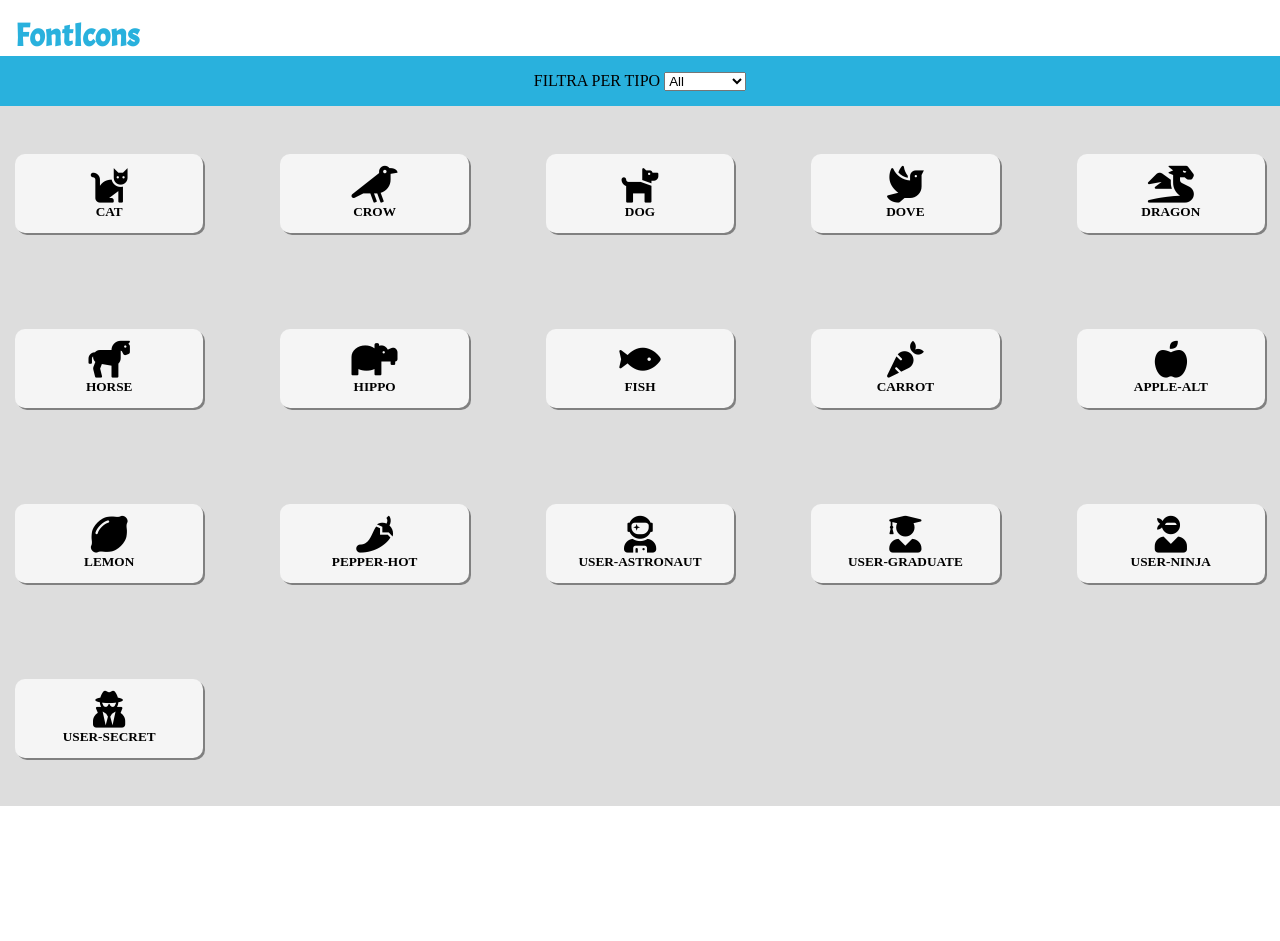
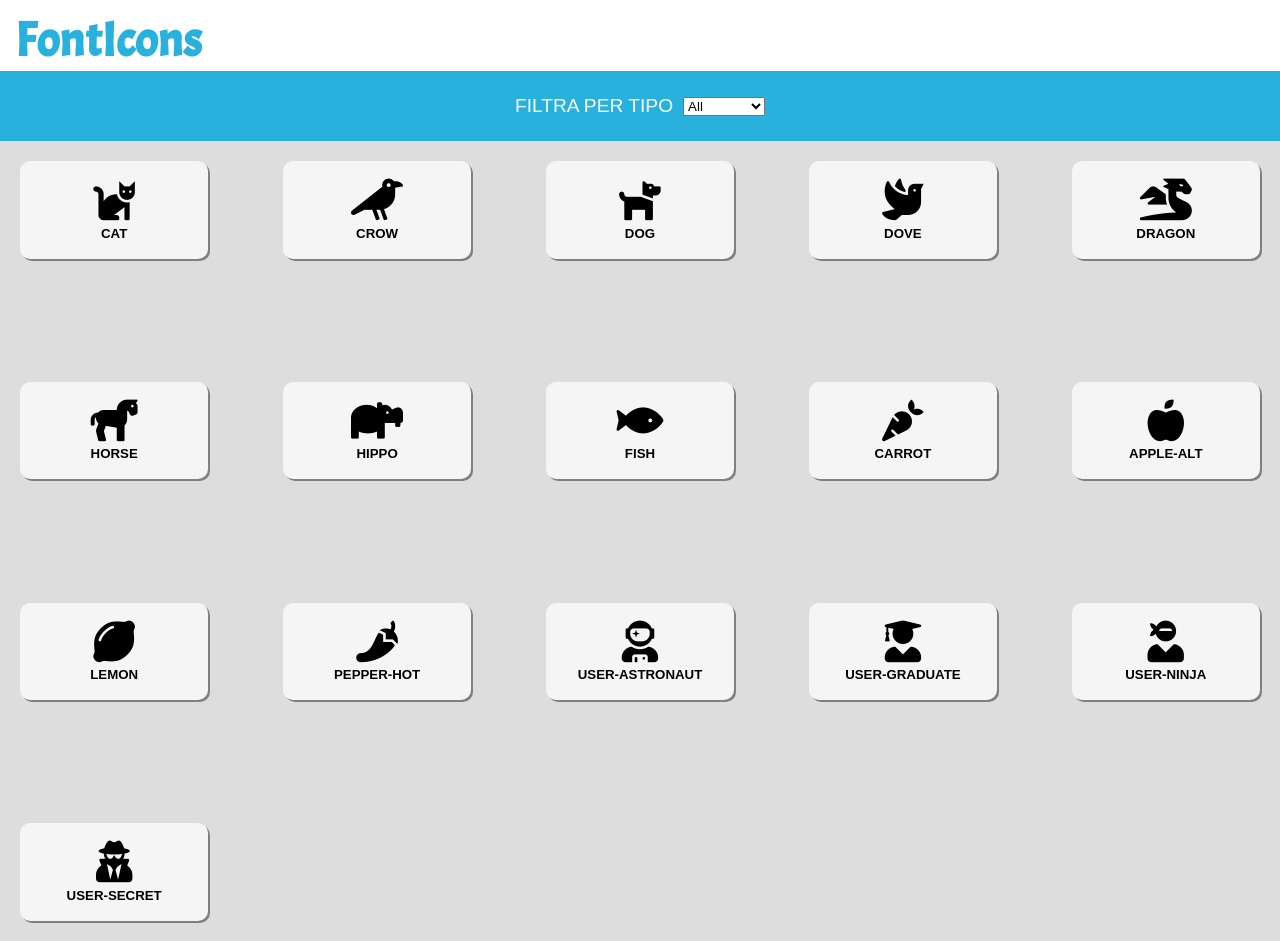
Before and after one commit to Alek90/js-es6-icons, a plain HTML site: page milestone_1/index.html in a window 1280 px wide. Before the commit the page ends 806 px from the top, so only its background shows below. Drawn offline with Linux system fonts and the light colour scheme.

Commit message:
Consegna.
Eseguiti aggiustamenti estetici. Consegna mainstone 1

```diff
--- a/milestone_1/assets/style.css
+++ b/milestone_1/assets/style.css
@@ -4,48 +4,66 @@
     padding: 0;
 }
 
+body{
+    font-family: sans-serif;
+}
 
-
-header{
-    padding: 15px 15px 0;
+#page_header{
+    padding: 10px 15px 0;
     font-family: 'Acme', sans-serif;
 }
 
 h1{
 
     color: rgb(41, 177, 221);
+    font-size: 3rem;
 }
 
 nav{
-    height: 50px;
-    line-height: 50px;
-    text-align: center;
+    height: 70px;
+    /* line-height: 65px;
+    vertical-align: middle;
+    text-align: center; */
+    display: flex;
+    justify-content: center;
+    align-items: center;
     background-color: rgb(41, 177, 221);
+    color: white;
 }
+
+label{
+    font-size: 1.2rem;
+    margin-right: 10px;
+}
+
 
 .container{
     width: 100%;
-    height: 700px;
+    height: 800px;
     background-color: rgb(221, 221, 221);
     display: flex;
     justify-content: space-between;
-    align-content: space-around;
+    align-content: space-between;
     flex-wrap: wrap;
 }
 
 .card{
     width: calc(100% / 6 - 25px);
-    margin: 15px;
-    padding: 13px;
+    margin: 20px;
+    padding: 18px 0;
     text-align: center;
     background-color: rgb(245, 245, 245);
     border-radius: 10px;
     box-shadow: 2px 2px 0 0 grey;
 }
 
+
+
 i{
-    font-size: 2.3rem;
+    font-size: 2.6rem;
+    margin-bottom: 5px;
 }
 h5{
     text-transform: uppercase;
+    font-weight: 700;
 }
```
